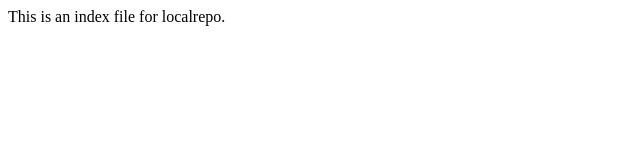
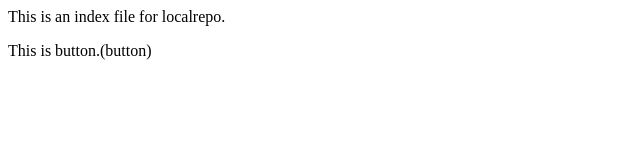
Before and after one commit to harshitsaverma/GitDetails, a plain HTML site: page index.html in a window 1280 px wide. Shown: the whole page, without its empty margins (0-640 px from the left). Drawn offline with Linux system fonts and the light colour scheme.

Commit message:
add button

```diff
--- a/index.html
+++ b/index.html
@@ -1 +1,3 @@
 This is an index file for localrepo.
+<br>
+<p>This is button.(button)</p>
```
